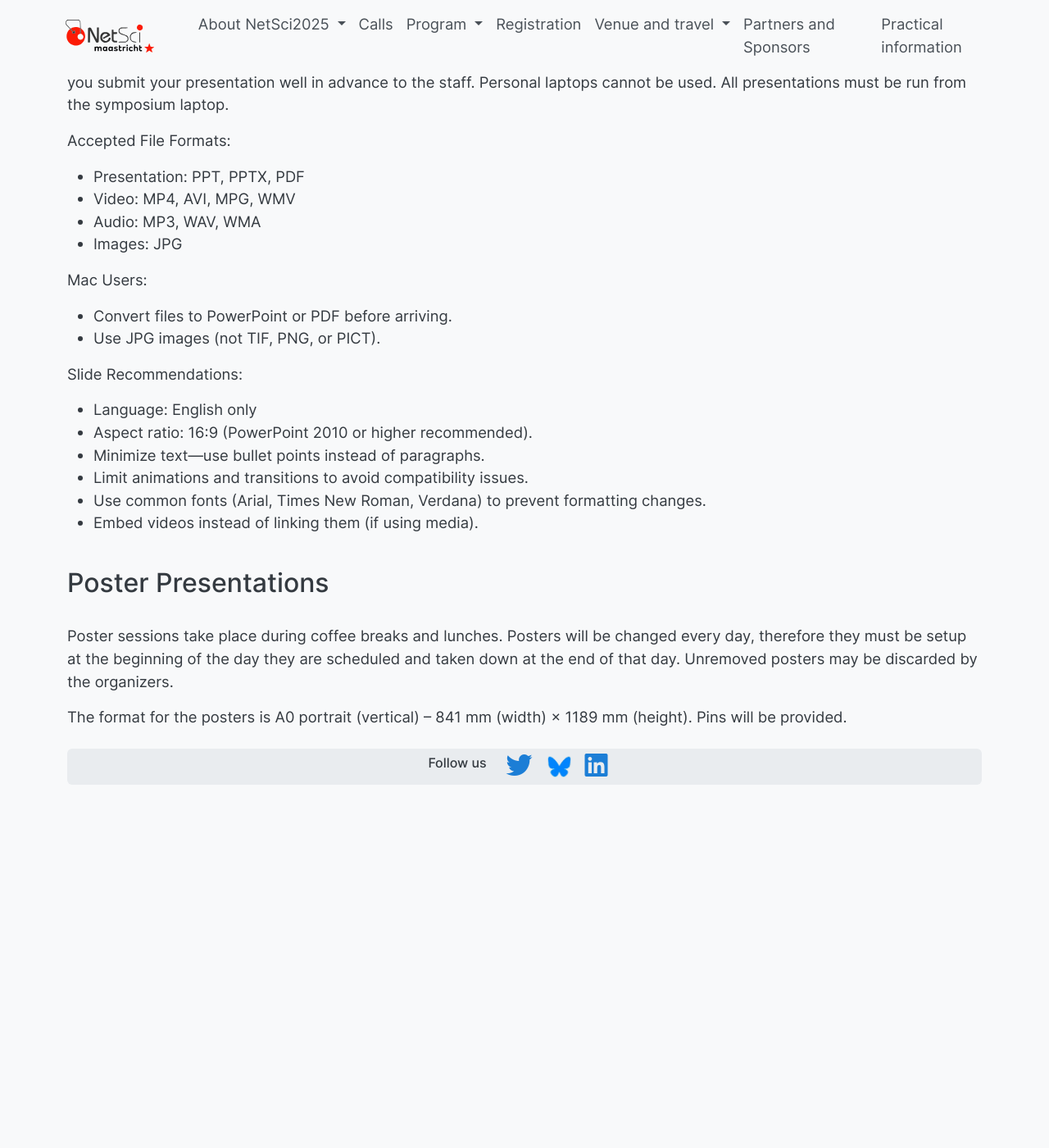
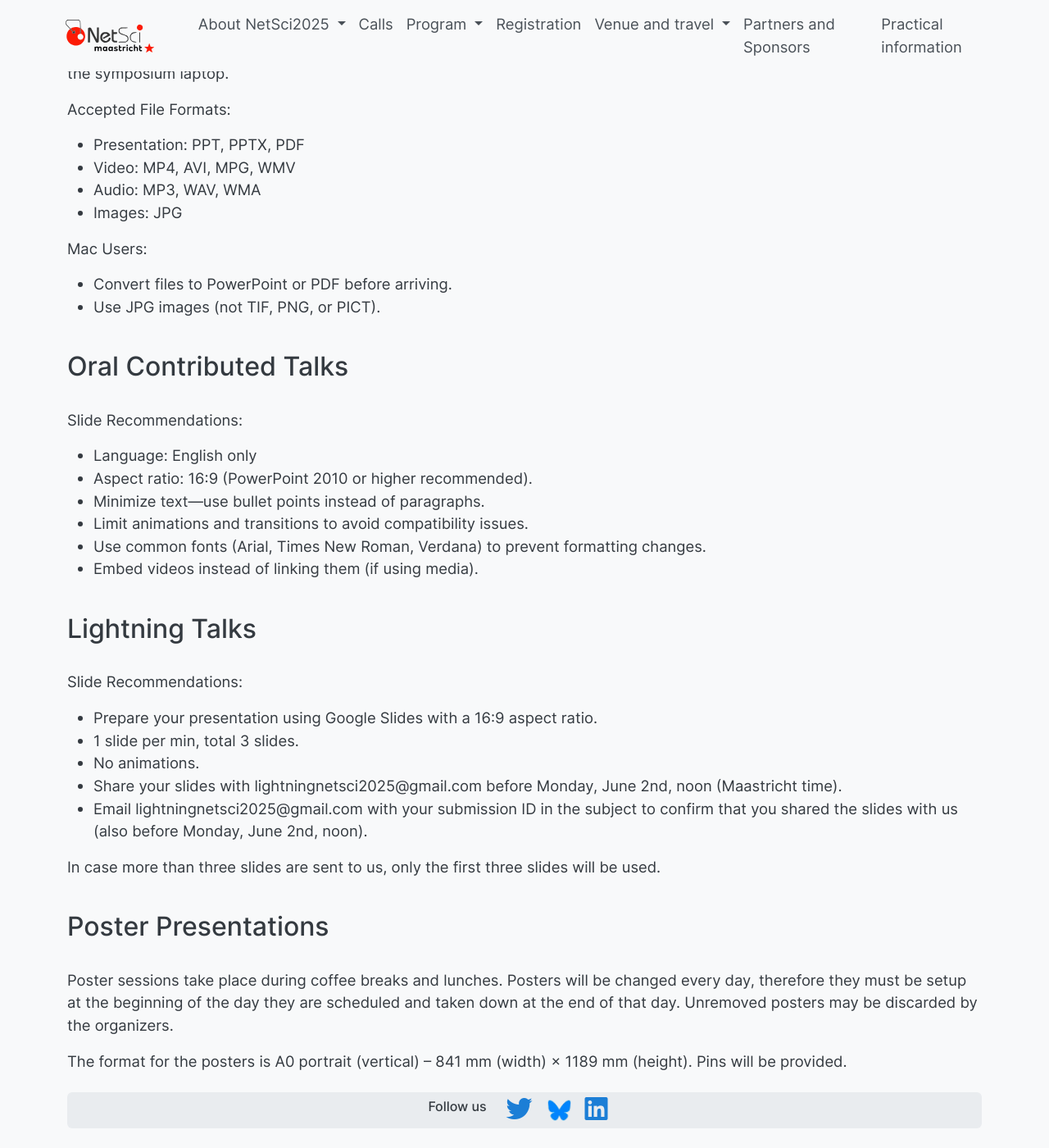
Before and after one commit to NetSci2025/netsci2025.github.io, a Jekyll site: the page built from practical_info.md, in a window 1280 px wide and 1400 px high, scrolled down 1534 px. Shown: the whole window at 82% size. Built offline with Jekyll 4.4.1, drawn with Linux system fonts in a browser that asks for light colours; before the commit the page ends 2515 px from its top, so only the background shows below that.

Commit message:
Update practical_info.md

```diff
--- a/practical_info.md
+++ b/practical_info.md
@@ -48,7 +48,7 @@ Certificate of Attendance
 The certificate of attendance will be available in your registration portal a few days after the conference concludes.
 
 Speakers Presentations
-----------------------
+======================
 Please note that speakers are required to bring their final PowerPoint presentation on a USB stick to the conference venue. The USB can be handed over to the AV staff before your session begins in the room where you will be speaking. Kindly ensure that you submit your presentation well in advance to the staff. Personal laptops cannot be used. All presentations must be run from the symposium laptop.
 
 Accepted File Formats:
@@ -61,6 +61,8 @@ Mac Users:
 - Convert files to PowerPoint or PDF before arriving.
 - Use JPG images (not TIF, PNG, or PICT).
 
+Oral Contributed Talks
+----------------------
 Slide Recommendations:
 - Language: English only
 - Aspect ratio: 16:9 (PowerPoint 2010 or higher recommended).
@@ -69,6 +71,17 @@ Slide Recommendations:
 - Use common fonts (Arial, Times New Roman, Verdana) to prevent formatting changes.
 - Embed videos instead of linking them (if using media).
 
+Lightning Talks
+----------------
+Slide Recommendations:
+- Prepare your presentation using Google Slides with a 16:9 aspect ratio.
+- 1 slide per min, total 3 slides.
+- No animations.
+- Share your slides with lightningnetsci2025@gmail.com before Monday, June 2nd, noon (Maastricht time).
+- Email lightningnetsci2025@gmail.com with your submission ID in the subject to confirm that you shared the slides with us (also before Monday, June 2nd, noon).
+
+In case more than three slides are sent to us, only the first three slides will be used.
+
 Poster Presentations
 --------------------
 Poster sessions take place during coffee breaks and lunches. Posters will be changed every day, therefore they must be setup at the beginning of the day they are scheduled and taken down at the end of that day. Unremoved posters may be discarded by the organizers.
```
